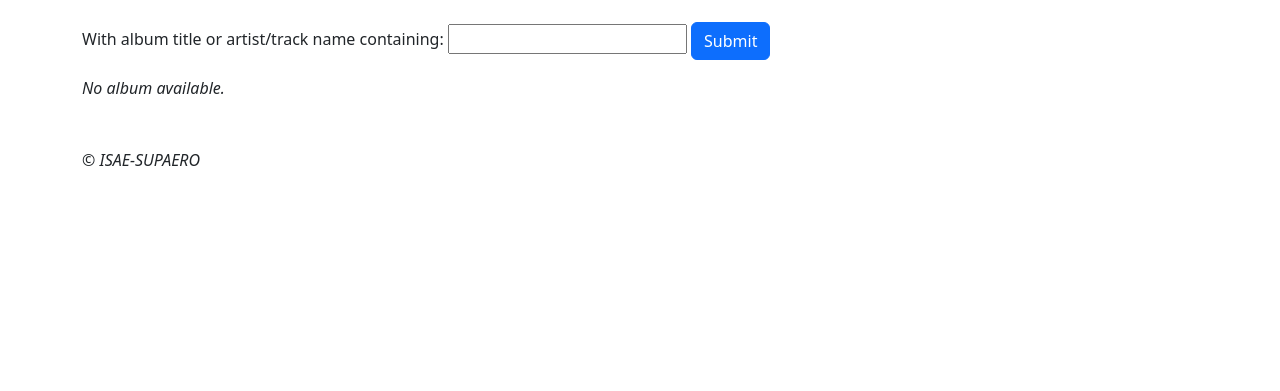
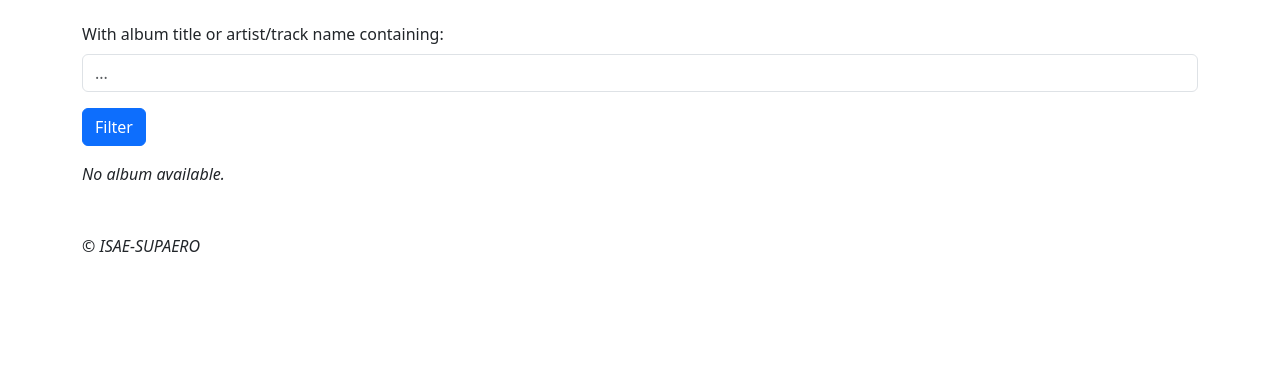
Before and after one commit to EISC-209-AWNG/chinook-2023, a Django app: template chinook/disks/templates/disks/album_list.html in a window 1280 px wide. Shown: the part 150-541 px from the top of the page. Run offline with Django 4.2, Linux system fonts and the light colour scheme; the template is opened without the code that fills it: values that come from a table or form of the project are taken from there, others are empty; some libraries are stand-ins or nearby versions.

Commit message:
Add bootstrap style to the search form
Also edit the form field so that it has an appropriate "..."
text place holder in addition to the label.

References:

- https://django-bootstrap-v5.readthedocs.io/en/latest/quickstart.html
- https://code.djangoproject.com/ticket/16304

```diff
--- a/chinook/disks/forms.py
+++ b/chinook/disks/forms.py
@@ -1,4 +1,9 @@
 from django import forms
 
+
 class SearchForm(forms.Form):
-    query = forms.CharField(label='With album title or artist/track name containing:', max_length=100)
+    query = forms.CharField(
+        label="With album title or artist/track name containing:",
+        max_length=100,
+        widget=forms.TextInput(attrs={"placeholder": "..."}),
+    )
--- a/chinook/disks/templates/disks/album_list.html
+++ b/chinook/disks/templates/disks/album_list.html
@@ -1,4 +1,5 @@
 {% extends 'base.html' %}
+{% load bootstrap5 %} {# Yes, load it again even if base.html loads it #}
 
 {% comment %}
 Extend site-wide base HTML template located in main templates/ dir
@@ -15,10 +16,12 @@ Extend site-wide base HTML template located in main templates/ dir
 
 <div class="clearfix">
     <div class="float-right pb-3">
-        <form action="{% url 'disks:album_list' %}" method="post">
+        <form action="{% url 'disks:album_list' %}" method="post" class="form">
             {% csrf_token %}
-            {{ form }}
-            <input class="btn btn-primary" type="submit" value="Submit"/>
+            {% bootstrap_form form %}
+            {% buttons %}
+              <button type="submit" class="btn btn-primary">Filter</button>
+            {% endbuttons %}
         </form>
     </div>
 </div>
```
